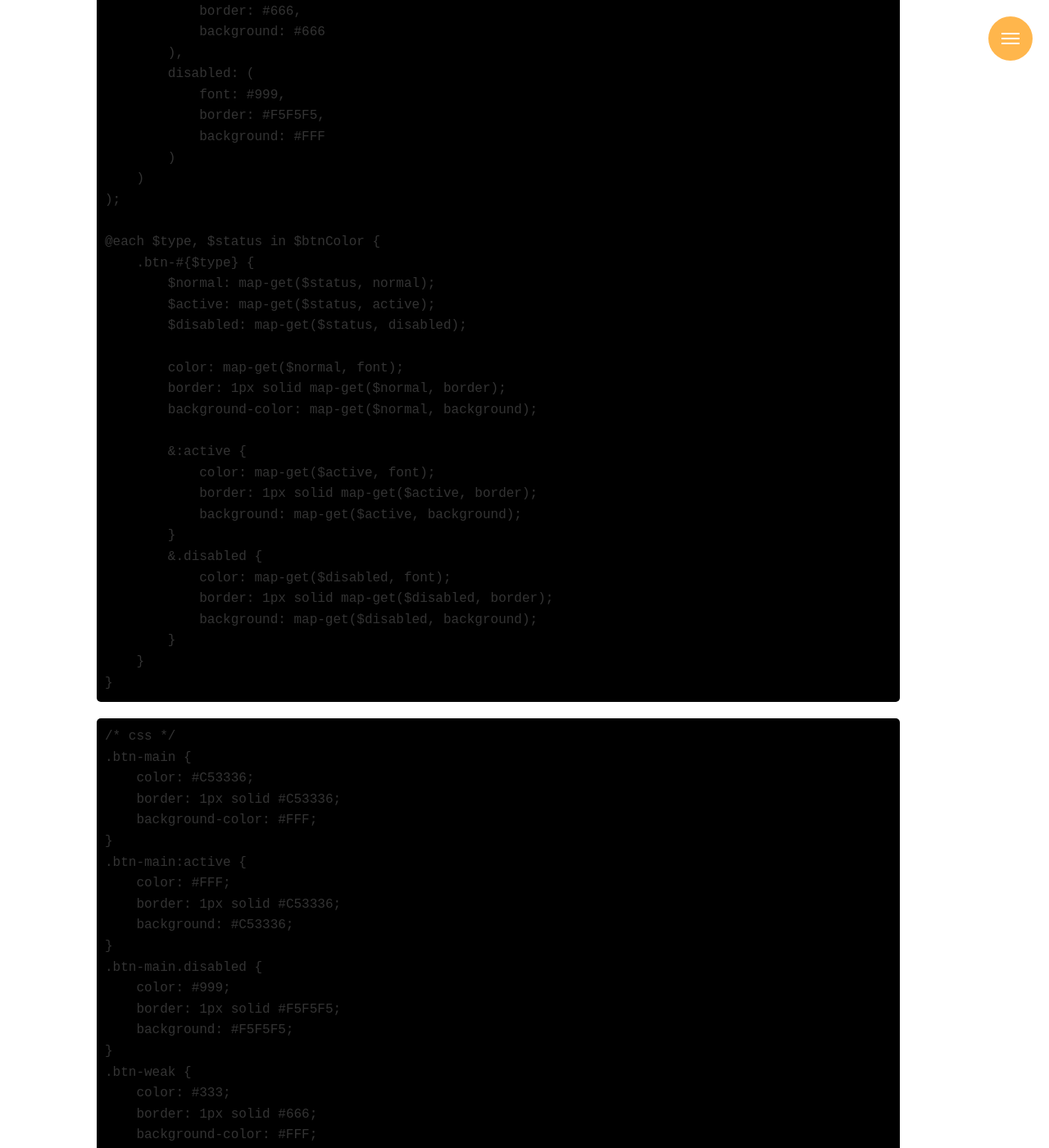
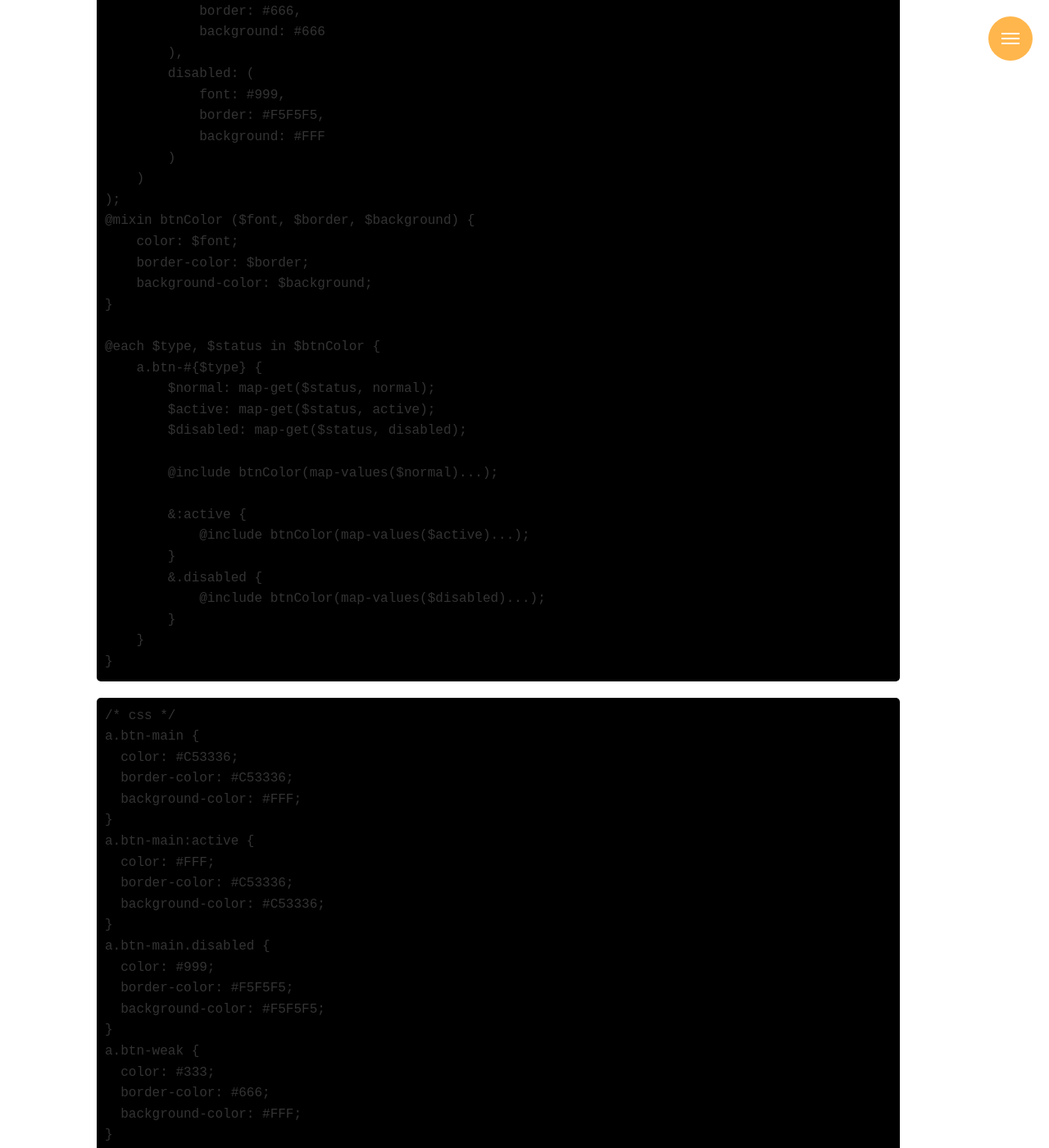
Before and after one commit to sunmengyuan/sunmengyuan.github.io, a Jekyll site: the page built from website/_posts/2017-03-23-sass.md, in a window 1280 px wide and 1400 px high, scrolled down 7329 px. Shown: the whole window at 82% size. Built offline with Jekyll 4.4.1, drawn with Linux system fonts in a browser that asks for light colours; nearby versions of some CDN libraries; comment, search, counter and statistics services are not loaded; some of the changed text lies outside the part shown.

Commit message:
按钮分组示例代码

````diff
--- a/website/_posts/2017-03-23-sass.md
+++ b/website/_posts/2017-03-23-sass.md
@@ -307,26 +307,25 @@ $btnColor: (
         )
     )
 );
+@mixin btnColor ($font, $border, $background) {
+    color: $font;
+    border-color: $border;
+    background-color: $background;
+}
 
 @each $type, $status in $btnColor {
-    .btn-#{$type} {
+    a.btn-#{$type} {
         $normal: map-get($status, normal);
         $active: map-get($status, active);
         $disabled: map-get($status, disabled);
 
-        color: map-get($normal, font);
-        border: 1px solid map-get($normal, border);
-        background-color: map-get($normal, background);
+        @include btnColor(map-values($normal)...);
 
         &:active {
-            color: map-get($active, font);
-            border: 1px solid map-get($active, border);
-            background: map-get($active, background);
+            @include btnColor(map-values($active)...);
         }
         &.disabled {
-            color: map-get($disabled, font);
-            border: 1px solid map-get($disabled, border);
-            background: map-get($disabled, background);
+            @include btnColor(map-values($disabled)...);
         }
     }
 }
@@ -334,34 +333,36 @@ $btnColor: (
 
 ```css
 /* css */
-.btn-main {
-    color: #C53336;
-    border: 1px solid #C53336;
-    background-color: #FFF;
+a.btn-main {
+  color: #C53336;
+  border-color: #C53336;
+  background-color: #FFF;
 }
-.btn-main:active {
-    color: #FFF;
-    border: 1px solid #C53336;
-    background: #C53336;
+a.btn-main:active {
+  color: #FFF;
+  border-color: #C53336;
+  background-color: #C53336;
 }
-.btn-main.disabled {
-    color: #999;
-    border: 1px solid #F5F5F5;
-    background: #F5F5F5;
+a.btn-main.disabled {
+  color: #999;
+  border-color: #F5F5F5;
+  background-color: #F5F5F5;
 }
-.btn-weak {
-    color: #333;
-    border: 1px solid #666;
-    background-color: #FFF;
+a.btn-weak {
+  color: #333;
+  border-color: #666;
+  background-color: #FFF;
 }
-.btn-weak:active {
-    color: #FFF;
-    border: 1px solid #666;
-    background: #666;
+a.btn-weak:active {
+  color: #FFF;
+  border-color: #666;
+  background-color: #666;
 }
-.btn-weak.disabled {
-    color: #999;
-    border: 1px solid #F5F5F5;
-    background: #FFF;
+a.btn-weak.disabled {
+  color: #999;
+  border-color: #F5F5F5;
+  background-color: #FFF;
 }
 ```
+
+![按钮分组](http://onppksal8.bkt.clouddn.com/btn-group.jpg)
````
Also changed, not shown: garden/2017/03/23/sass.html (+27 -26 lines).
